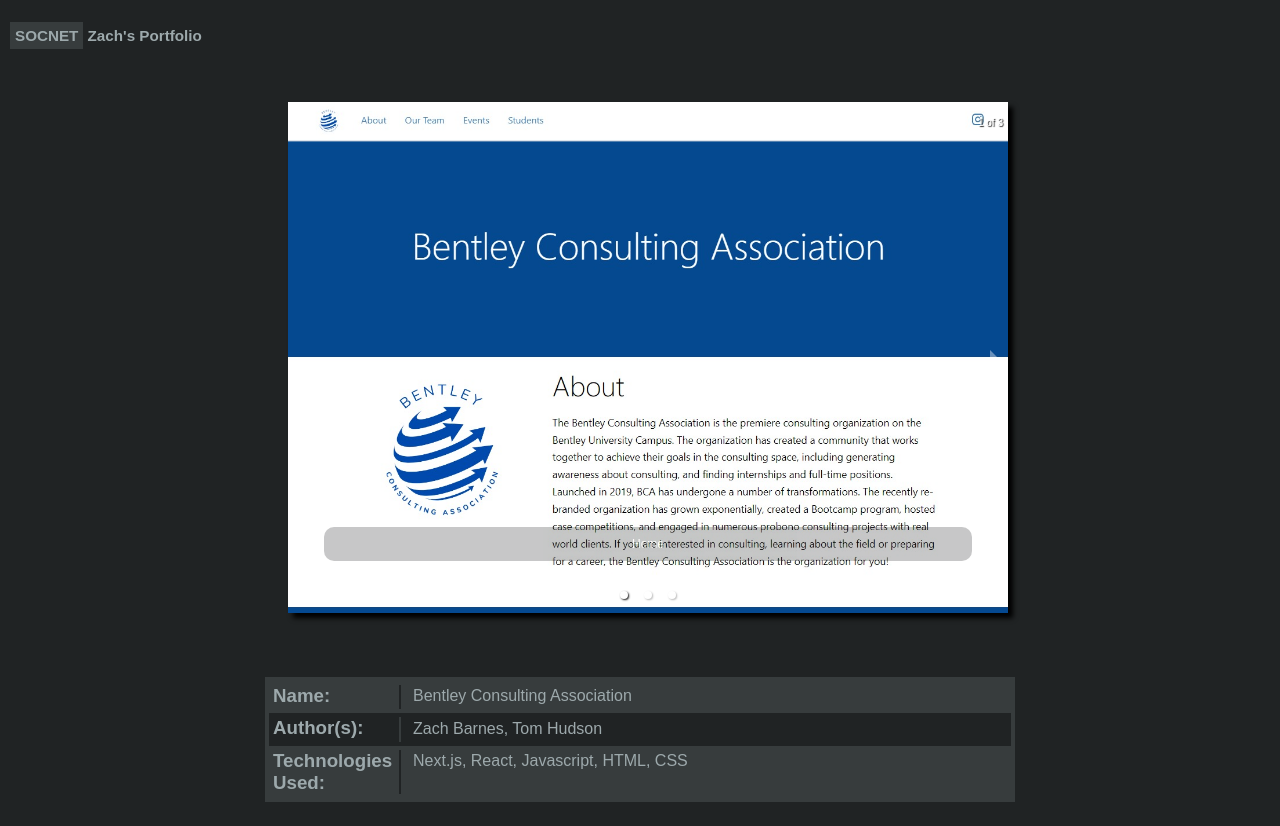
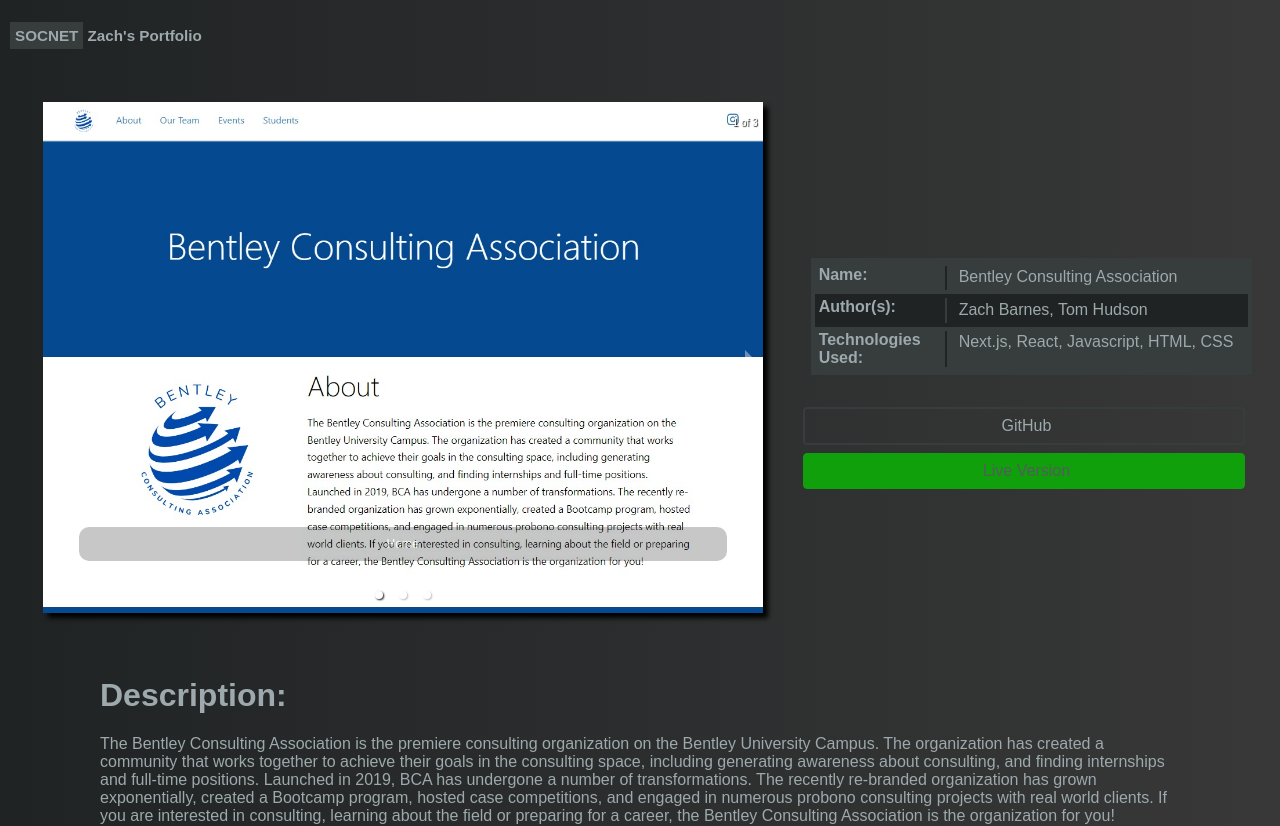
Before and after one commit to zbarnz/Portfolio, a Next.js app: page /projects/bca in a window 1280 px wide. Shown: the top 826 px of the page. Built offline with nearby package versions, Linux system fonts and the light colour scheme.

Commit message:
styleing improvements

```diff
--- a/components/ProjectPage.js
+++ b/components/ProjectPage.js
@@ -65,6 +65,7 @@
             </ div>
           </ Carousel>
         </section>
+        <section>
           <section className={styles.textContainer}>
             <article>
               <h1>Name: </h1>
@@ -85,6 +86,7 @@
           <a href={live} target="_blank" rel="noopener noreferrer">
             <Button varient={isLive} text="Live Version" stretch="wide"/>
           </a>
+        </section>
       </div>
       <div className={styles.descriptionContainer}>
         <h1>Description: </h1>
--- a/styles/Layout.module.css
+++ b/styles/Layout.module.css
@@ -1,5 +1,6 @@
 .body{
-  background-color: var(--background);
+  max-width: 2400px;
+  margin: auto;
 }
 
 .menuPressedContainer {
--- a/styles/ProjectPage.module.css
+++ b/styles/ProjectPage.module.css
@@ -1,12 +1,11 @@
 .body {
   width: 100%;
-  background-color: var(--background);
 }
 
 .infoContainer {
   margin: 0;
   display: flex;
-  flex-direction: column;
+  flex-direction: row;
   justify-content: center;
   align-items: center;
 }
@@ -29,6 +28,7 @@
   border: 4px solid var(--secondary);
   width: 90%;
   max-width: 750px;
+  background-color: var(--background);
 }
 
 .textContainer > :nth-child(2n+1) {
--- a/styles/Tile.module.css
+++ b/styles/Tile.module.css
@@ -7,6 +7,7 @@
   display: flex;
   flex-direction: column;
   height: 40vh;
+  max-height: 750px;
   overflow: hidden;
   border: solid 0px var(--background);
   width: 40%;
--- a/styles/globals.css
+++ b/styles/globals.css
@@ -3,7 +3,7 @@
   padding: 0;
   margin: 0;
   font-family: Arial, Helvetica, sans-serif;
-  background-color: var(--background);
+  background-image: linear-gradient(to right, var(--background), #383838);
 }
 
 a {
```
Lines whose indentation alone changed are shown as unchanged.
